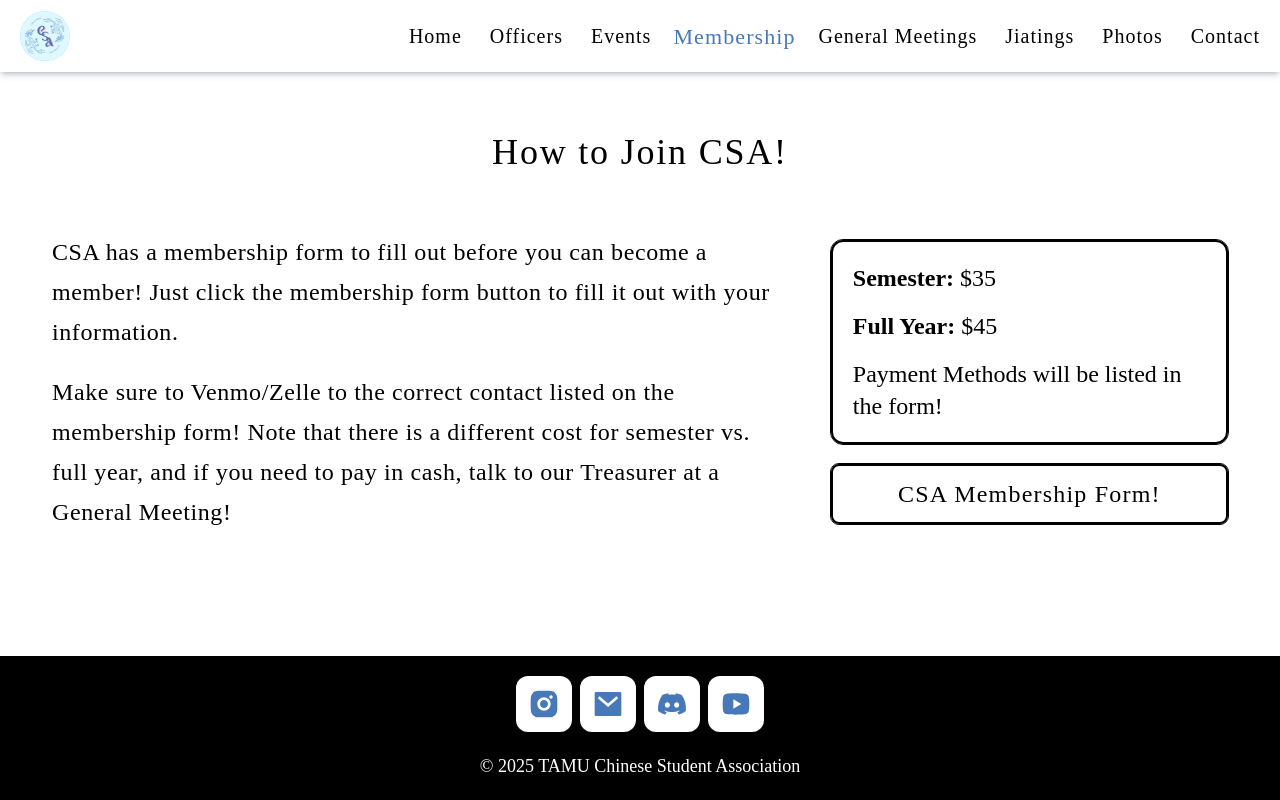
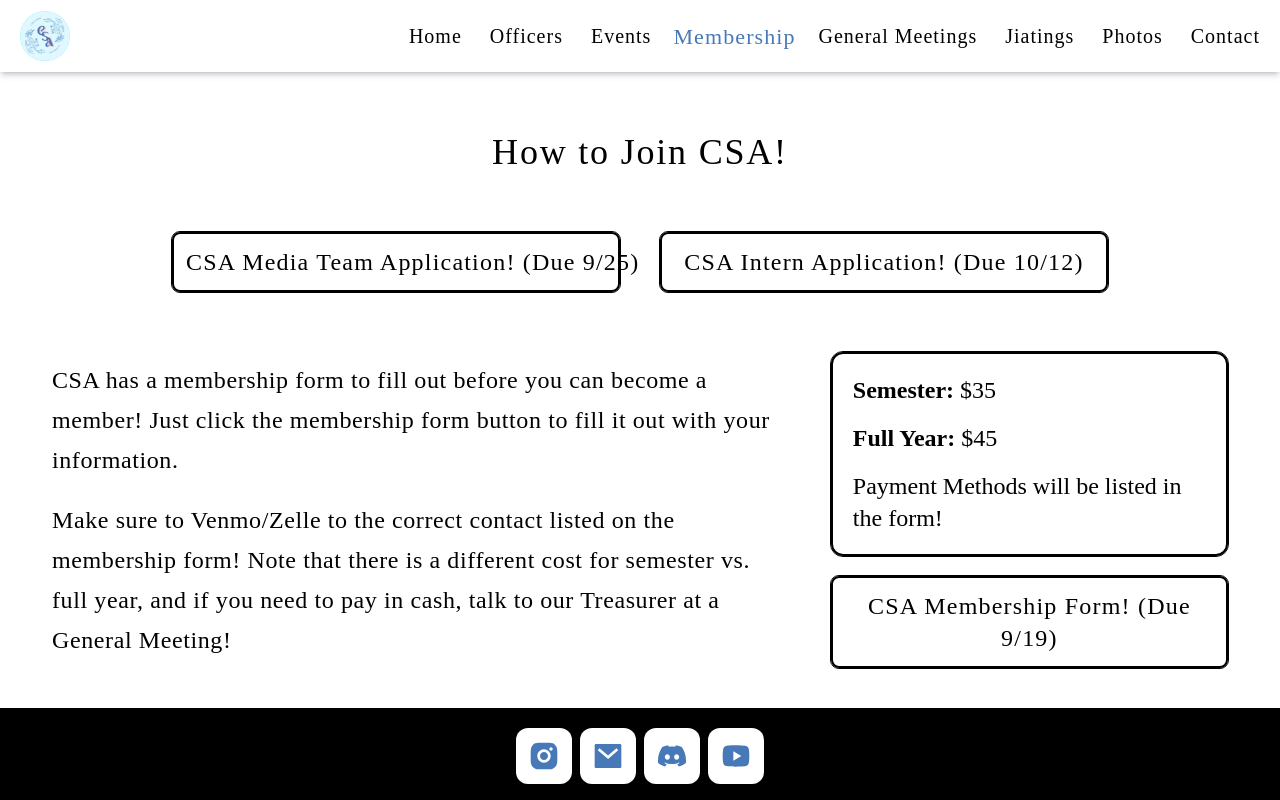
Before and after one commit to tamucsa/website, a Next.js app: page /membership in a window 1280 px wide. Built offline with nearby package versions, Linux system fonts and the light colour scheme; a web font is replaced by a local one.

Commit message:
updated GM slide format & album storage, added gm#1 info & forms

```diff
--- a/src/app/(nav-pages)/gm/page.tsx
+++ b/src/app/(nav-pages)/gm/page.tsx
@@ -1,4 +1,5 @@
 import SlideCard from "@/app/components/gm/SlideCard";
+import { GMSlideshowList } from "@/content/2025-2026/slides";
 
 import { Metadata } from "next";
 import Link from "next/link";
@@ -8,9 +9,11 @@ const GMPage = () => {
         <div className='flex flex-col items-center gap-5 sm:gap-10 md:gap-10 mx-10 md:pb-10'>
             <h2 className='container text-center font-secondary tracking-wide text-xl sm:text-3xl lg:text-4xl/12 mt-5 md:mt-15'>
                 Come join us at our General Meeting <b>every other Thursday</b> in <b>PSYC 338</b> from <b>7-8 PM</b>!
-                Check out <Link href='/events' className="underline hover:text-primary transition-colors">Events</Link> to see the calendar for more accurate dates!
+                Check out the calendar on <Link href='/events' className="underline hover:text-primary transition-colors">Events</Link> for more accurate dates!
             </h2>
-            <SlideCard title="Informational!" embedLink="https://docs.google.com/presentation/d/e/2PACX-1vQXI_ySEMMJ-6236kV-ZDf_qTaGVS_fcOM3VSErrSCNrFCeVz1Z8MghALy6EQo7ecOM84qbdly7dH1l/pubembed?start=true&loop=false&delayms=5000" slideLink="https://docs.google.com/presentation/d/e/2PACX-1vQXI_ySEMMJ-6236kV-ZDf_qTaGVS_fcOM3VSErrSCNrFCeVz1Z8MghALy6EQo7ecOM84qbdly7dH1l/pub?start=true&loop=false&delayms=5000" />
+            {GMSlideshowList.toReversed().map((album) => (
+                <SlideCard key={album.title} title={album.title} baseUrl={album.baseUrl} />
+            ))}
             {/* Image Placeholders */}
             {/* <div className="flex flex-col md:flex-row gap-10 sm:gap-15 mb-10">
                 <div className="relative md:w-xs lg:w-md hover:scale-102 brightness-90 transition-transform duration-300">
--- a/src/app/(nav-pages)/membership/page.tsx
+++ b/src/app/(nav-pages)/membership/page.tsx
@@ -7,10 +7,16 @@ const MembershipPage = () => {
     return (
         <div className='flex flex-col items-center gap-5 md:gap-15 mb-10 mx-13 md:mx-13'>
             <h1 className='container text-center font-primary tracking-wider text-3xl md:text-4xl mt-10 md:mt-15'>How to Join CSA!</h1>
-            {/* <LinkButton href="https://forms.gle/De3cQX2uC17khfsB6" newTab={true}
-                className="w-full md:w-lg text-nowrap text-xl md:text-2xl"
-                text="CSA Interest Form (2025-2026)"
-            /> */}
+            <div className="flex flex-col lg:flex-row gap-3 lg:gap-10">
+                <LinkButton href="https://docs.google.com/forms/d/e/1FAIpQLSecQc7JYAfMWQ634FLjHDyj6NEhga-4MrU_PCJQSQpEaJe-rw/viewform" newTab={true}
+                    className="w-full md:w-md text-nowrap text-xl md:text-2xl"
+                    text="CSA Media Team Application! (Due 9/25)"
+                />
+                <LinkButton href="https://tx.ag/csaintern25" newTab={true}
+                    className="w-full md:w-md text-nowrap text-xl md:text-2xl"
+                    text="CSA Intern Application! (Due 10/12)"
+                />
+            </div>
             <div className='flex flex-col lg:flex-row items-center justify-center gap-5 md:gap-10'>
                 {/* Left Text */}
                 <div className="flex flex-col items-center justify-center font-secondary text-md md:text-2xl/10 tracking-wide gap-5">
@@ -31,8 +37,8 @@ const MembershipPage = () => {
                         */}
                     </div>
                     <LinkButton href="https://tx.ag/csamembership" newTab={true}
-                        className="w-full text-nowrap text-xl md:text-2xl"
-                        text="CSA Membership Form!"
+                        className="w-full text-xl md:text-2xl"
+                        text="CSA Membership Form! (Due 9/19)"
                     />
                 </div>
             </div>
--- a/src/app/components/gm/SlideCard.tsx
+++ b/src/app/components/gm/SlideCard.tsx
@@ -2,16 +2,16 @@ import Link from "next/link";
 
 interface SlideCardProps {
     title: string;
-    embedLink: string;
-    slideLink: string
+    baseUrl: string;
 }
-
-export default function SlideCard({ title, embedLink, slideLink }: SlideCardProps) {
+``
+export default function SlideCard({ title, baseUrl }: SlideCardProps) {
+    const finalProps = "?start=true&loop=true&delayms=10000"
     return (
         <div className="flex flex-col items-center gap-3 w-full">
             <h1 className="font-primary tracking-wider text-2xl lg:text-4xl">{title}</h1>
-            <iframe className="rounded-xl w-full lg:w-3xl h-auto" style={{ aspectRatio: "960/569" }} src={embedLink} width="960" height="569" allowFullScreen={true}></iframe>
-            <Link href={slideLink} target="_blank" className="font-primary tracking-wider text-lg lg:text-2xl underline hover:text-primary transition-colors">View Slides</Link>
+            <iframe className="rounded-xl w-full lg:w-3xl h-auto" style={{ aspectRatio: "960/569" }} src={baseUrl + "pubembed" + finalProps} width="960" height="569" allowFullScreen={true}></iframe>
+            <Link href={baseUrl + "pub" + finalProps} target="_blank" className="font-primary tracking-wider text-lg lg:text-2xl underline hover:text-primary transition-colors">View Slides</Link>
         </div>
     );
 }
--- /dev/null
+++ b/src/content/2025-2026/slides.ts
@@ -0,0 +1,19 @@
+import { GMSlideshow } from "@/utils/types";
+
+export const GMSlideshowList: GMSlideshow[] = [
+
+    // 2025-2026 GM Slideshows
+
+    {
+        title: "Informational!",
+        baseUrl: "https://docs.google.com/presentation/d/e/2PACX-1vQXI_ySEMMJ-6236kV-ZDf_qTaGVS_fcOM3VSErrSCNrFCeVz1Z8MghALy6EQo7ecOM84qbdly7dH1l/",
+        years: "2025-2026",
+        date: "8/28/2025",
+    },
+    {
+        title: "General Meeting #1",
+        baseUrl: "https://docs.google.com/presentation/d/e/2PACX-1vTmQ4Ho0_IjlBFJQz3Gx_b_O_Ea3JgV41G7Te3tLWkE1qf-9MSMesWkSkK_yvtRiL9gdkHhggG0Hx8k/",
+        years: "2025-2026",
+        date: "9/11/2025",
+    }
+];
--- a/src/utils/types.ts
+++ b/src/utils/types.ts
@@ -39,3 +39,10 @@ export interface Album {
         titleForGroup?: string; // Optional field for providing a different title for the group
     }>;
 }
+
+export interface GMSlideshow {
+    title: string;
+    baseUrl: string; // Base URL without query parameters
+    years: string;
+    date?: string; // Optional field for the date of the GM
+}
```
